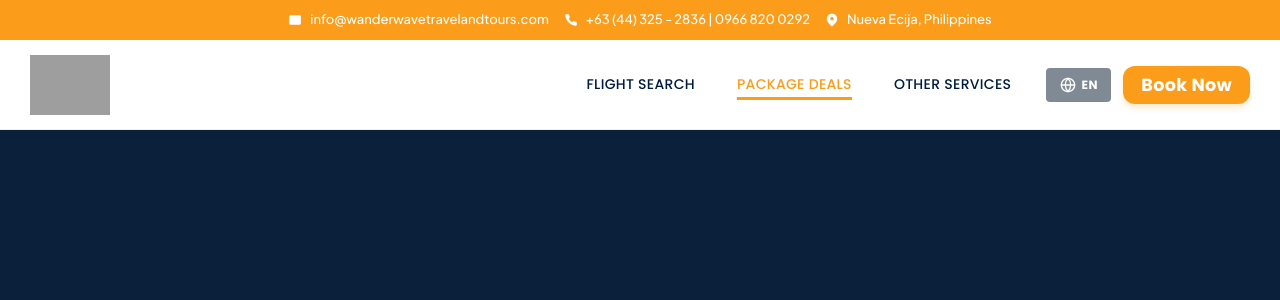
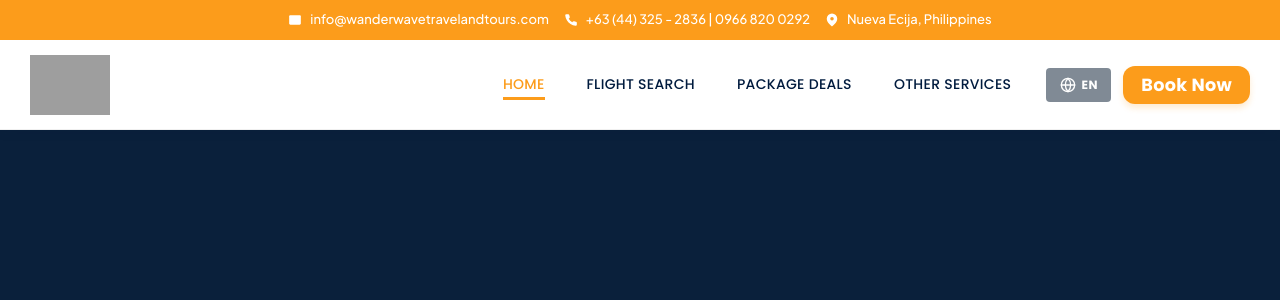
Before and after one commit to WanderWave-Travel-and-Tours/WWTT-Website, a React app in the folder frontend/: page / in a window 1280 px wide. Shown: the top 300 px of the page. Built offline with nearby package versions, Linux system fonts and the light colour scheme; grey boxes are pictures that could not be loaded; the HTML template or start-up script is replaced by a standard one.

Commit message:
feat: add home navigation for back toggle

```diff
--- a/frontend/src/App.jsx
+++ b/frontend/src/App.jsx
@@ -64,6 +64,7 @@ function MainLayout() {
   const logoBlueHeader = "https://storage.googleapis.com/msgsndr/yTzQYPFRZAWXGWiXtIt2/media/691413034dedcf3e7fbc3e80.png";
 
   const pages = {
+    home: { name: 'Home', path: '/' },
     flights: { name: 'Flight Search', path: '/flights' },
     packages: { name: 'Package Deals', path: '/packages' },
     otherservices: { name: 'Other Services', path: '/other-services' },
```
